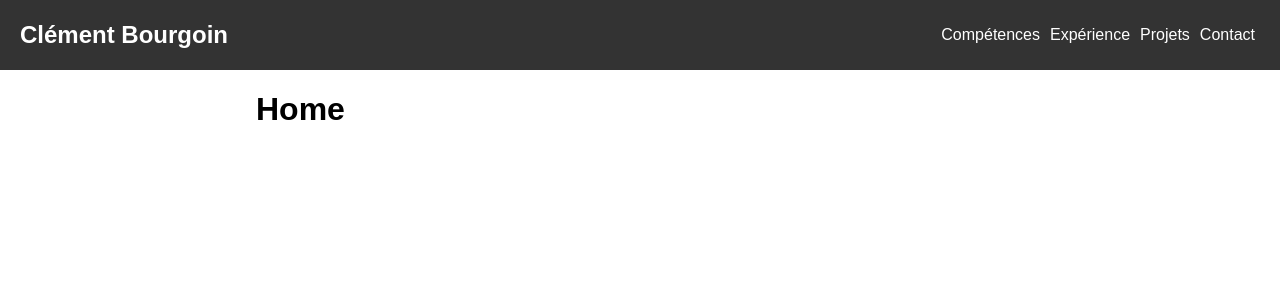
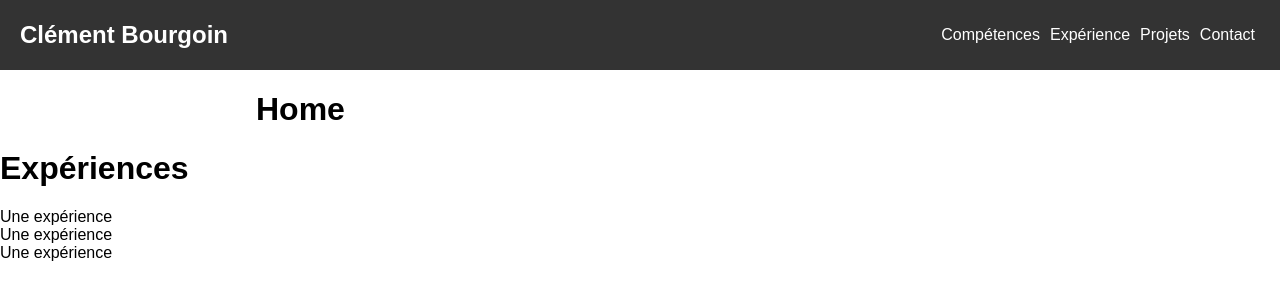
Before and after one commit to clemlatz/clemlatz.dev, a React (Create React App) app: page / in a window 1280 px wide. Shown: the top 300 px of the page. Built offline with nearby package versions, Linux system fonts and the light colour scheme.

Commit message:
Add Experience & ExperienceList components

```diff
--- a/src/App.js
+++ b/src/App.js
@@ -3,6 +3,8 @@ import './App.css';
 
 import HomePage from './pages/Home';
 import SkillsPage from './pages/Skills';
+
+import ExperienceList from './ExperienceList/ExperienceList';
 
 class App extends Component {
   constructor() {
@@ -46,6 +48,7 @@ class App extends Component {
         </div>
         {this.state.pagesVisibility['home'] && <HomePage />}
         {this.state.pagesVisibility['skills'] && <SkillsPage />}
+        <ExperienceList/>
       </div>
     );
   }
--- /dev/null
+++ b/src/Experience/Experience.js
@@ -0,0 +1,9 @@
+import React from 'react';
+
+export default function(props) {
+  return (
+    <div className="Experience">
+      Une expérience
+    </div>
+  );
+}
--- /dev/null
+++ b/src/ExperienceList/ExperienceList.js
@@ -0,0 +1,16 @@
+import React from 'react';
+
+import Experience from '../Experience/Experience';
+
+export default class ExperienceList extends React.Component {
+  render() {
+    return (
+      <div>
+        <h1>Expériences</h1>
+        <Experience/>
+        <Experience/>
+        <Experience/>
+      </div>
+    );
+  }
+}
```
